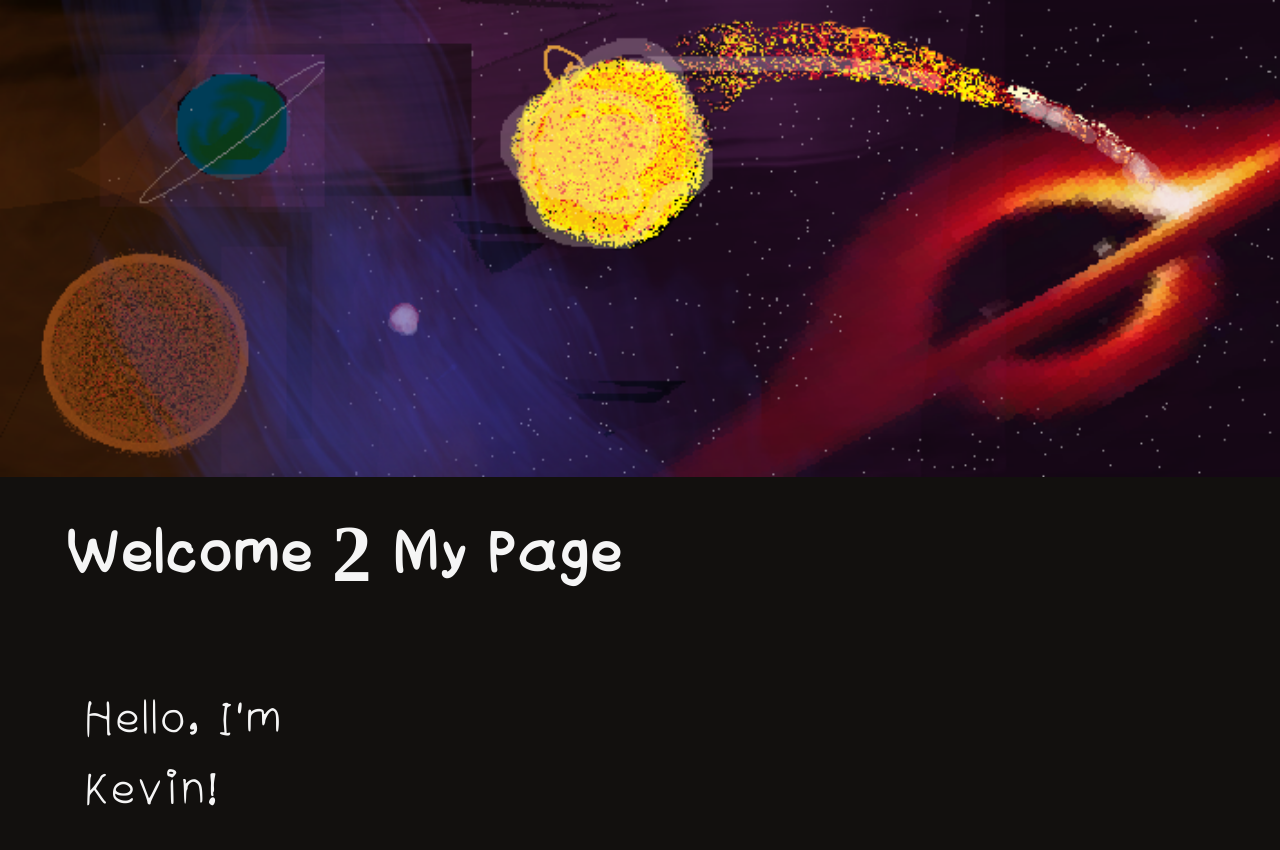
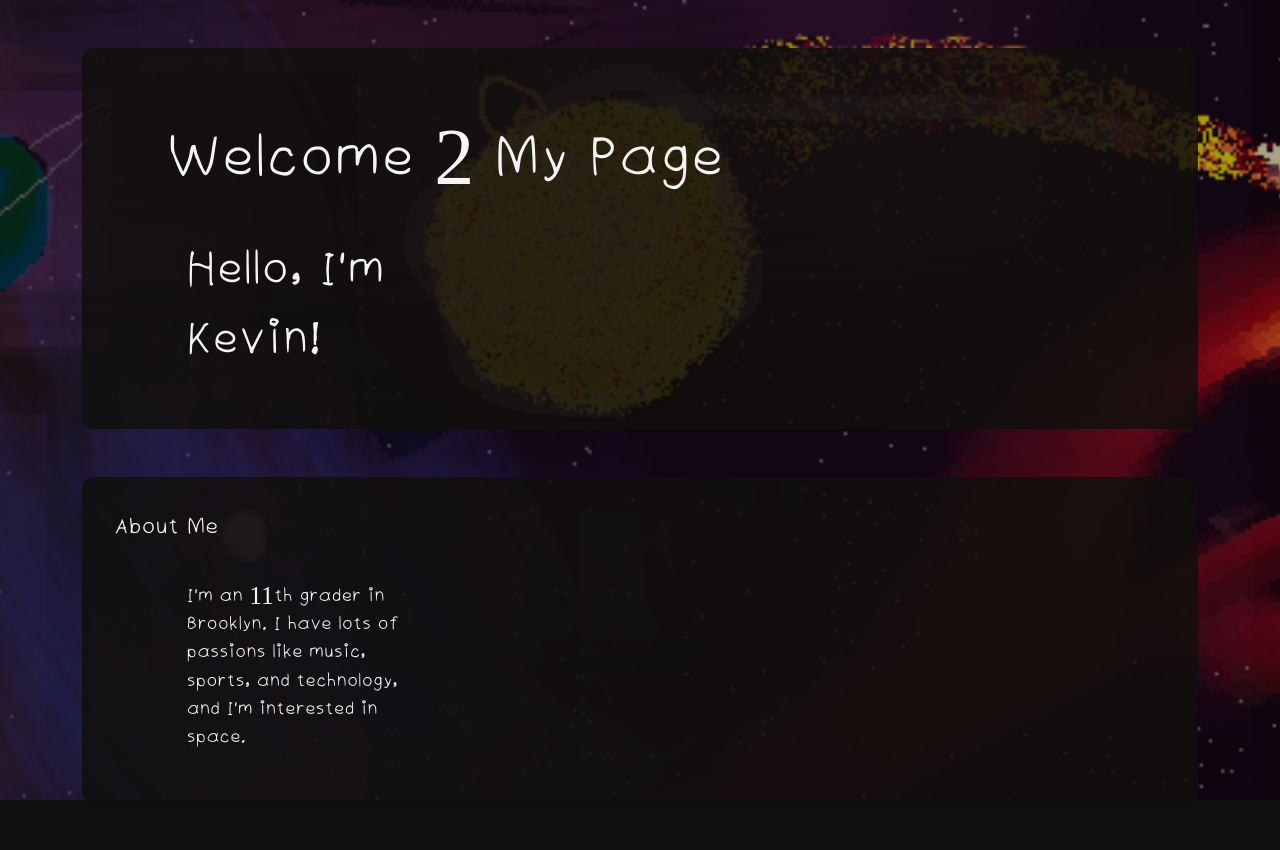
Before and after one commit to Alki-Xll/Kevins-Site, a plain HTML site: page index.html in a window 1280 px wide. Shown: the top 850 px of the page. Drawn offline with nearby package versions, Linux system fonts and the light colour scheme.

Commit message:
Commit 3: i changed to bootstrap and i feel like a new person it looks way better.

```diff
--- a/index.html
+++ b/index.html
@@ -1,36 +1,42 @@
 <!DOCTYPE html>
-<html>
+<html lang="en">
 
 <head>
     <meta charset="UTF-8">
+    <meta name="viewport" content="width=device-width, initial-scale=1">
     <title>Kevin.co</title>
     <link rel="icon" type="image/png" href="images/kiwi.png?v=2" />
+    <link href="https://cdn.jsdelivr.net/npm/bootstrap@5.3.3/dist/css/bootstrap.min.css" rel="stylesheet">
     <link rel="stylesheet" type="text/css" href="style.css" />
 </head>
 
-<body class="body">
+<body>
 
+    <img src="images/Banner.png" alt="Banner" class="bg-banner">
 
-
-<section>
-    <img src="images\Banner.png" class="banner">
+    <main class="container content-layer py-5">
+        <section class="content-box mb-5">
             <h1 class="bigh">Welcome 2 My Page</h1>
-    <p class="big">Hello, I'm Kevin!</p>
+            <p class="big mb-0">Hello, I'm Kevin!</p>
         </section>
 
-<section>
-    <h2>About Me</h2>
-    <p>I'm a 11th grader in Brooklyn, I have lots of passions like music, sports, and technology. and I'm interested in space. </p>
+        <section class="content-box mb-5">
+            <h2 class="mb-3">About Me</h2>
+            <p class="mb-0">I'm an 11th grader in Brooklyn. I have lots of passions like music, sports, and technology, and I'm interested in space.</p>
         </section>
 
-<section>
-    <h2>What else?</h2>
-    <ul>
+        <section class="content-box mb-5">
+            <h2 class="mb-3">What else?</h2>
+            <ul class="fs-4 mb-0">
                 <li>I like playing Volleyball</li>
                 <li></li>
                 <li></li>
                 <li></li>
             </ul>
+        </section>
+    </main>
 
+    <script src="https://cdn.jsdelivr.net/npm/bootstrap@5.3.3/dist/js/bootstrap.bundle.min.js"></script>
 </body>
+
 </html>
--- a/style.css
+++ b/style.css
@@ -1,3 +1,16 @@
+
+
+@font-face {
+            font-family: "MyFont";
+            src: url("fonts/Myfont-Regular.ttf");
+}
+
+:root {
+    --bs-body-bg: #12100E;
+    --bs-body-color: #F5F5F5;
+    --bs-body-font-family: "MyFont", sans-serif;
+}
+
 body {
     background-color: #12100E;
     font-family: "MyFont";
@@ -5,10 +18,26 @@ body {
     margin: 0;
 }
 
-@font-face {
-            font-family: "MyFont";
-            src: url("fonts/Myfont-Regular.ttf");
-        }
+.bg-banner {
+    position: fixed;
+    top: 0;
+    left: 0;
+    width: 100%;
+    height: 100%;
+    object-fit: cover;
+    z-index: 0;
+    filter: brightness(0.65);
+}
+ .content-layer {
+    position: relative;
+    z-index: 1;
+ }
+
+.content-box {
+    background-color: rgba(18, 16, 14, 0.85);
+    border-radius: 12px;
+    padding: 2rem;
+}
 
 .big {
     font-size: 4rem;
```
Lines whose indentation alone changed are shown as unchanged.
